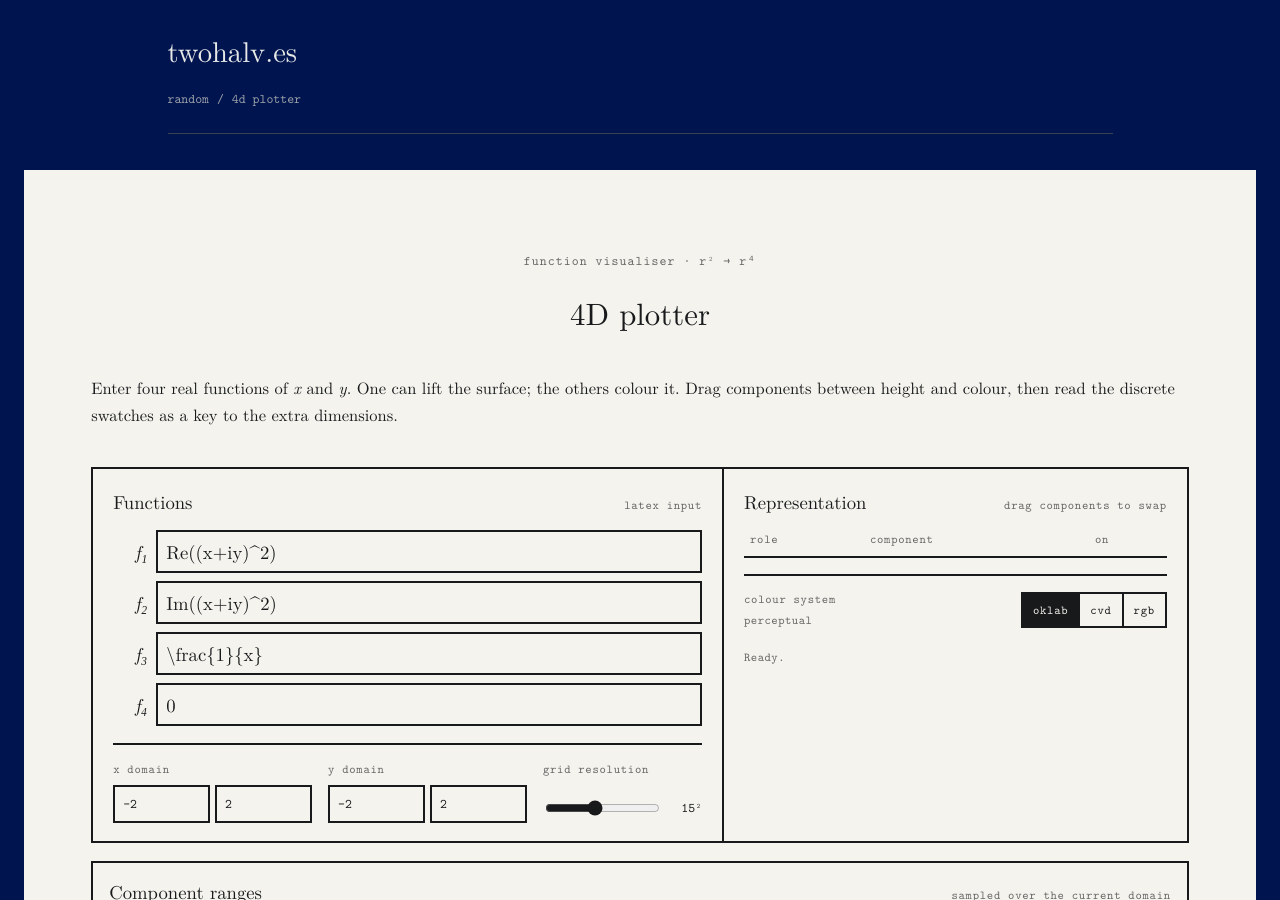
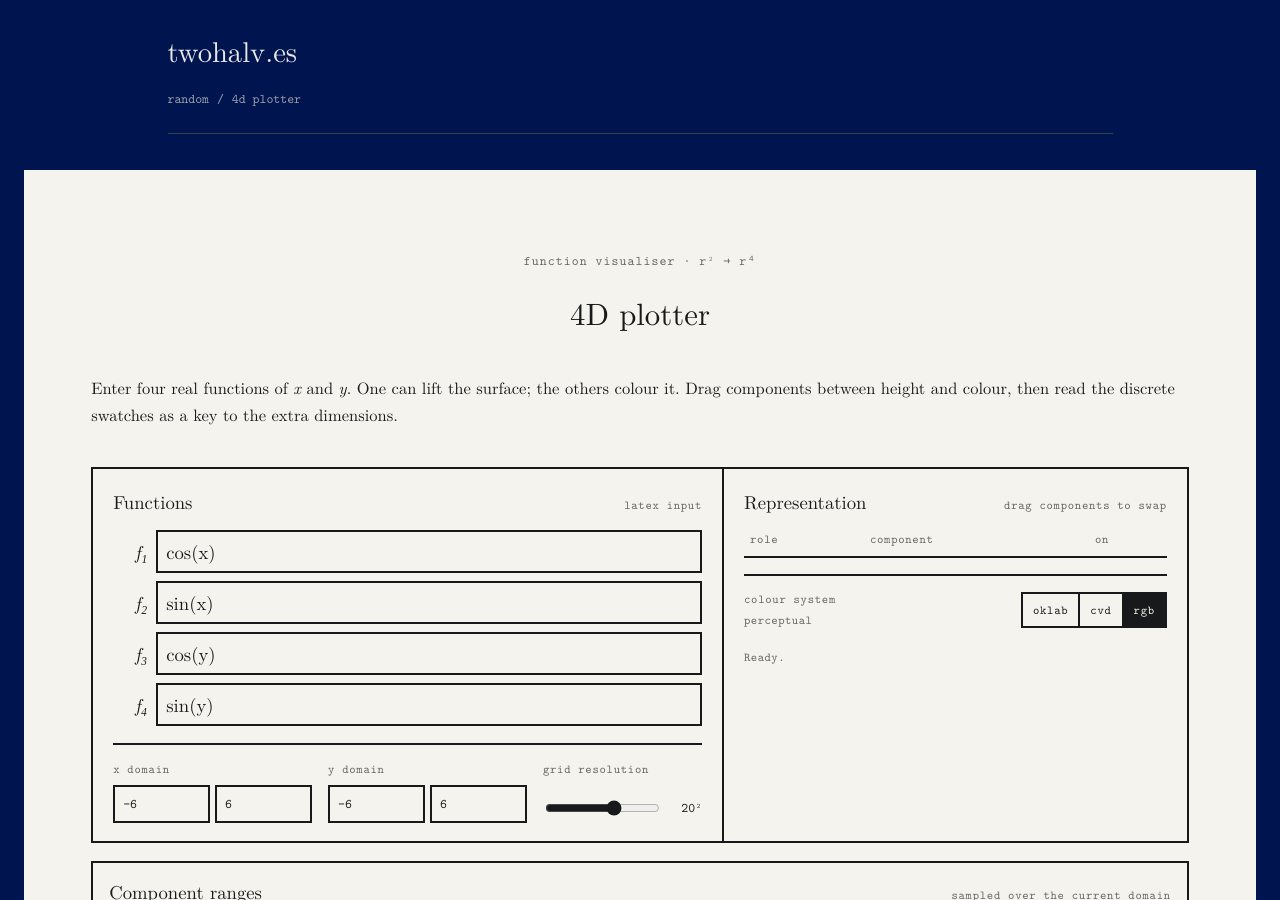
Before and after one commit to chrisjwheeler/website, a Jekyll site: the page built from _pages/4d-plotter.md, in a window 1280 px wide and 900 px high. Built offline with Jekyll 4.4.1, drawn with Linux system fonts in a browser that asks for light colours; nearby versions of some CDN libraries.

Commit message:
Different default 4d function

```diff
--- a/_includes/projects/4d-plotter.html
+++ b/_includes/projects/4d-plotter.html
@@ -10,15 +10,15 @@
     <div class="control-pane">
       <div class="pane-head"><h2>Functions</h2><span class="small-label">LaTeX input</span></div>
       <div class="function-list">
-        <div class="function-row"><div class="fn-label">f₁</div><math-field id="f0" aria-label="f1">Re((x+iy)^2)</math-field></div>
-        <div class="function-row"><div class="fn-label">f₂</div><math-field id="f1" aria-label="f2">Im((x+iy)^2)</math-field></div>
-        <div class="function-row"><div class="fn-label">f₃</div><math-field id="f2" aria-label="f3">\frac{1}{x}</math-field></div>
-        <div class="function-row"><div class="fn-label">f₄</div><math-field id="f3" aria-label="f4">0</math-field></div>
+        <div class="function-row"><div class="fn-label">f₁</div><math-field id="f0" aria-label="f1">cos(x)</math-field></div>
+        <div class="function-row"><div class="fn-label">f₂</div><math-field id="f1" aria-label="f2">sin(x)</math-field></div>
+        <div class="function-row"><div class="fn-label">f₃</div><math-field id="f2" aria-label="f3">cos(y)</math-field></div>
+        <div class="function-row"><div class="fn-label">f₄</div><math-field id="f3" aria-label="f4">sin(y)</math-field></div>
       </div>
       <div class="domain-strip">
-        <div class="range-group"><span class="small-label">x domain</span><div class="range-pair"><input id="xmin" type="number" step="any" value="-2" aria-label="x minimum"><input id="xmax" type="number" step="any" value="2" aria-label="x maximum"></div></div>
-        <div class="range-group"><span class="small-label">y domain</span><div class="range-pair"><input id="ymin" type="number" step="any" value="-2" aria-label="y minimum"><input id="ymax" type="number" step="any" value="2" aria-label="y maximum"></div></div>
-        <div class="resolution"><span class="small-label">grid resolution</span><div class="resolution-line"><input id="resolution" type="range" min="4" max="30" step="1" value="15"><strong id="resolution-value">15²</strong></div></div>
+        <div class="range-group"><span class="small-label">x domain</span><div class="range-pair"><input id="xmin" type="number" step="any" value="-6" aria-label="x minimum"><input id="xmax" type="number" step="any" value="6" aria-label="x maximum"></div></div>
+        <div class="range-group"><span class="small-label">y domain</span><div class="range-pair"><input id="ymin" type="number" step="any" value="-6" aria-label="y minimum"><input id="ymax" type="number" step="any" value="6" aria-label="y maximum"></div></div>
+        <div class="resolution"><span class="small-label">grid resolution</span><div class="resolution-line"><input id="resolution" type="range" min="4" max="30" step="1" value="20"><strong id="resolution-value">20²</strong></div></div>
       </div>
     </div>
 
@@ -32,9 +32,9 @@
         <div class="palette-row">
           <div><div class="small-label">colour system</div><div id="palette-name" class="status" style="margin-top:3px">perceptual</div></div>
           <div class="mode-switch" aria-label="Colour model">
-            <button id="mode-oklab" class="active" type="button">OKLab</button>
+            <button id="mode-oklab" type="button">OKLab</button>
             <button id="mode-cvd" type="button">CVD</button>
-            <button id="mode-rgb" type="button">RGB</button>
+            <button id="mode-rgb" class="active" type="button">RGB</button>
           </div>
         </div>
         <div class="palette-info" id="palette-info"></div>
@@ -582,19 +582,6 @@ function refreshVisualisation(data){
   if(window.Plotly) Plotly.Plots.resize("plot");
 }
 
-function lockMiddleSwatch(){
-  const infos=state.data?activeColourInfos(state.data):[];
-  if(!infos.length) return;
-  const mid=Math.floor(COLOUR_BINS/2);
-  const spec=filterSpec(...infos.map(info=>[info.ri,mid]));
-  const cell=$$("#key-content .swatch-cell[data-filter]").find(el=>el.dataset.filter===spec)
-    || $$("#key-content .swatch-cell[data-filter]")[mid];
-  if(!cell) return;
-  state.lockedFilter=parseFilterSpec(cell.dataset.filter);
-  state.hoverFilter=null;
-  scheduleFilterPlot();
-}
-
 function drawSurface(data){
   const verticalOn=state.enabled[0] && data.roleValues[0].some(finite);
   const activeColours=colourRoleIndices().map(ri=>state.enabled[ri] && data.roleValues[ri].some(finite));
@@ -790,13 +777,12 @@ function wireUI(){
     }
   });
   customElements.whenDefined("math-field").then(async ()=>{
-    const defaults=["Re((x+iy)^2)","Im((x+iy)^2)","\\frac{1}{x}","0"];
+    const defaults=["cos(x)","sin(x)","cos(y)","sin(y)"];
     $$('math-field').forEach((mf,i)=>{
       mf.smartFence=true;mf.virtualKeyboardMode="onfocus";
       if(defaults[i]) mf.setValue(defaults[i]);
     });
     await recompute();
-    lockMiddleSwatch();
     $$('math-field').forEach(mf=>mf.addEventListener("input",scheduleUpdate));
   });
 }
```
Also changed, not shown: other parts of _includes/projects/4d-plotter.html (+2 -2 lines).
